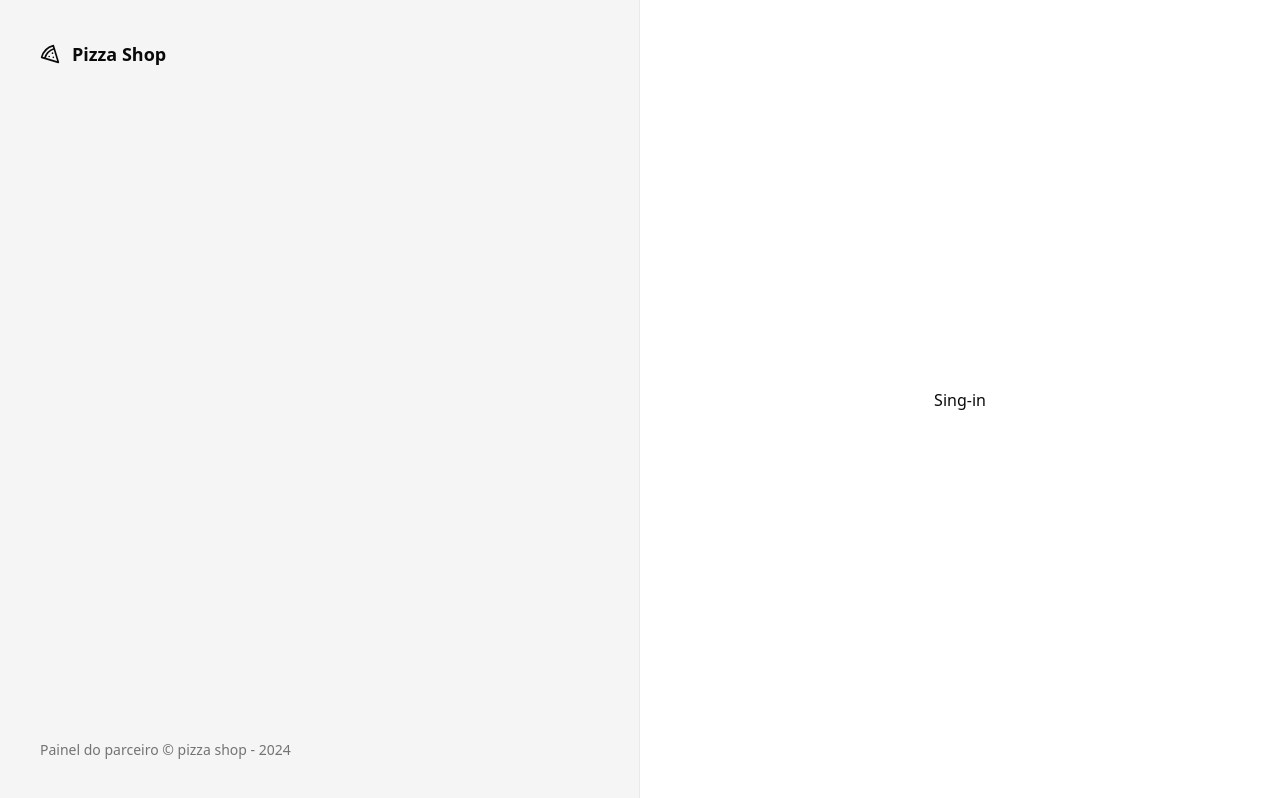
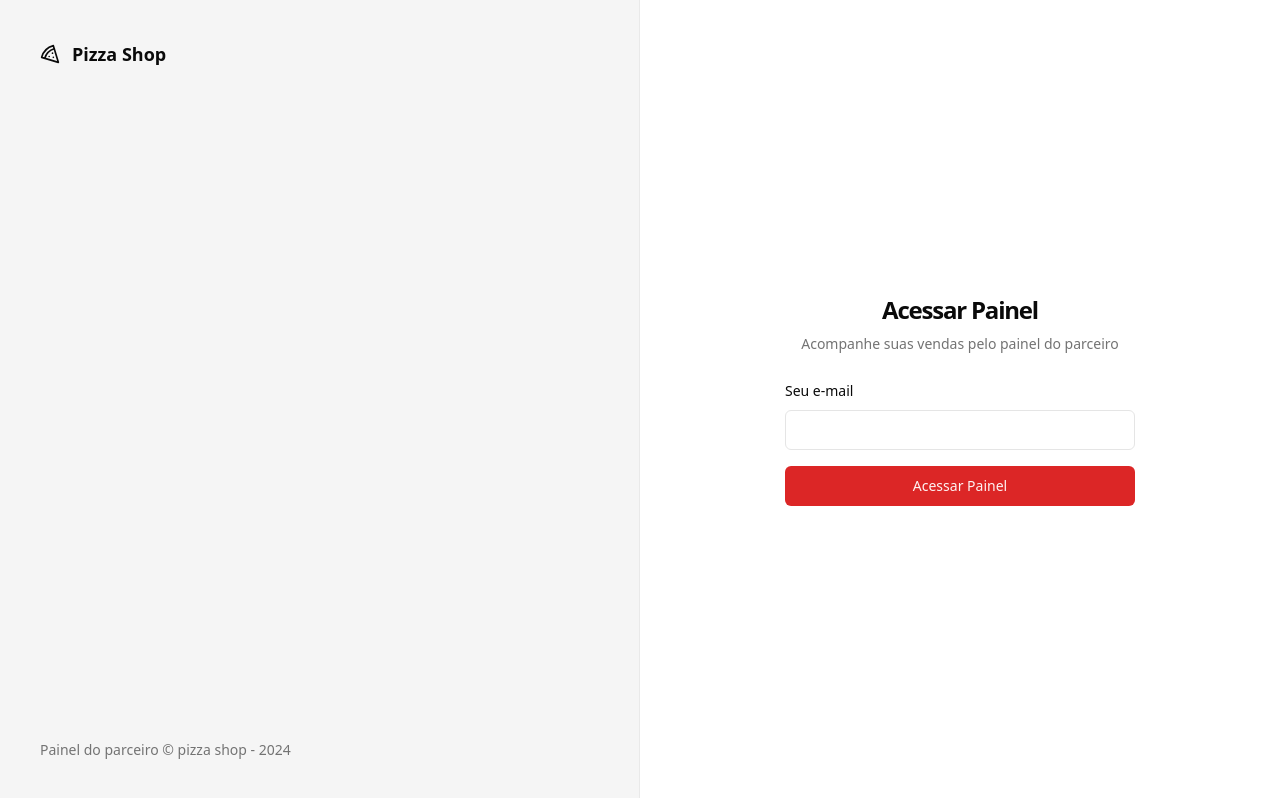
Before and after one commit to JoaoManoelDev/pizza-shop, a React (Vite) app: page /sign-in in a window 1280 px wide. Built offline with nearby package versions, Linux system fonts and the light colour scheme.

Commit message:
feat: add visual form to the sign-in

```diff
--- a/src/pages/auth/sign-in.tsx
+++ b/src/pages/auth/sign-in.tsx
@@ -1,10 +1,35 @@
 import { Helmet } from "react-helmet-async"
+
+import { Button } from "@/components/ui/button"
+import { Label } from "@/components/ui/label"
+import { Input } from "@/components/ui/input"
 
 export const SignIn = () => {
   return (
-    <>
+    < >
       <Helmet title="Login" />
-      <h1>Sing-in</h1>
+
+      <div className="p-8">
+        <div className="w-[350px] flex flex-col justify-center gap-6">
+          <div className="flex flex-col gap-2 text-center">
+            <h1 className="text-2xl font-semibold tracking-tighter">
+              Acessar Painel
+            </h1>
+            <p className="text-sm text-muted-foreground">
+              Acompanhe suas vendas pelo painel do parceiro
+            </p>
+          </div>
+
+          <form className="space-y-4">
+            <div className="space-y-2">
+              <Label htmlFor="email">Seu e-mail</Label>
+              <Input id="email" type="email" />
+            </div>
+
+            <Button className="w-full" type="submit">Acessar Painel</Button>
+          </form>
+        </div>
+      </div>
     </>
   )
 }
```
